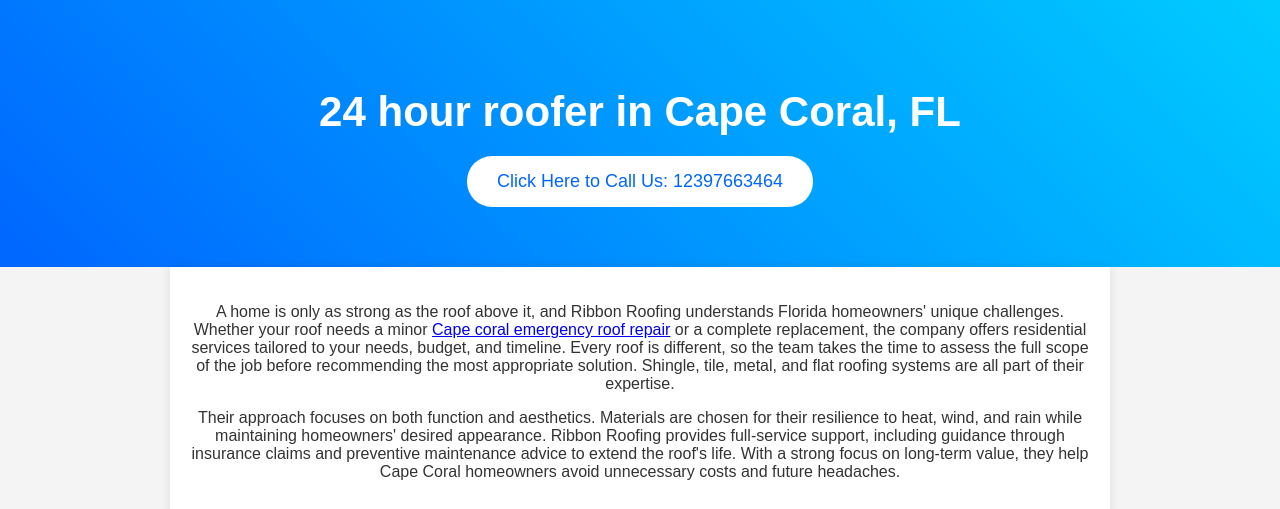
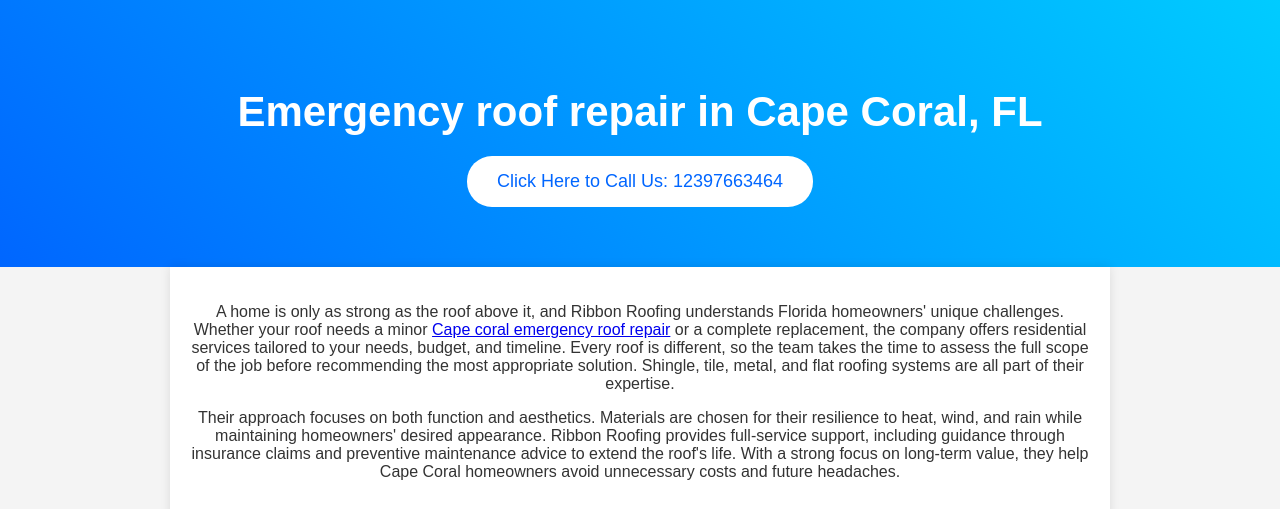
Before and after one commit to ribbon-roofing-llc-coral/ribbon-roofing-llc-coral, a plain HTML site: page index.html in a window 1280 px wide. Shown: the top 509 px of the page. Drawn offline with Linux system fonts and the light colour scheme.

Commit message:
Update index.html

```diff
--- a/index.html
+++ b/index.html
@@ -6,8 +6,8 @@
     <meta http-equiv="Content-Type" content="text/html; charset=utf-8">
     <meta name="description" content="In the ever-changing climate of Southwest Florida, roofing is more than just construction—it’s about protecting the spaces that matter most. At Ribbon Roofing, that protection begins with a commitment to honesty, durability, and personalized service." />
     <meta name="keywords" content="24 hour roofer, Cape coral emergency roof repair, Cape coral roofers" />
-    <meta property="og:title" content="24 hour roofer in Cape Coral, FL" />
-    <title>24 hour roofer in Cape Coral, FL</title>
+    <meta property="og:title" content="Emergency roof repair in Cape Coral, FL" />
+    <title>Emergency roof repair in Cape Coral, FL</title>
     <style>
         body {
             font-family: Arial, sans-serif;
@@ -62,7 +62,7 @@
 
     <!-- Hero Section -->
     <div class="hero">
-        <h1>24 hour roofer in Cape Coral, FL</h1>
+        <h1>Emergency roof repair in Cape Coral, FL</h1>
         <button onclick="window.location.href='tel:+12397663464'">Click Here to Call Us: 12397663464</button>
     </div>
 
```
